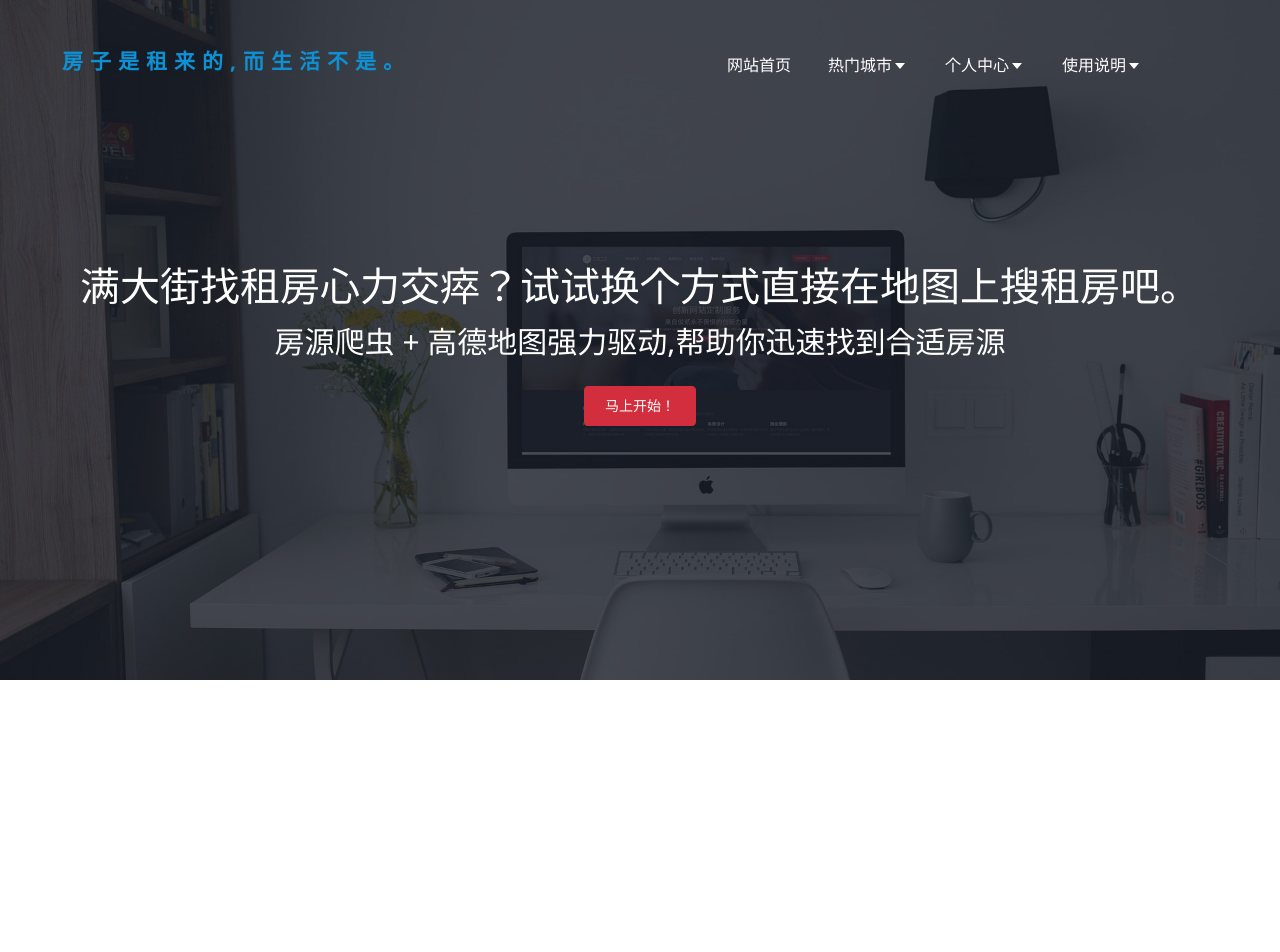
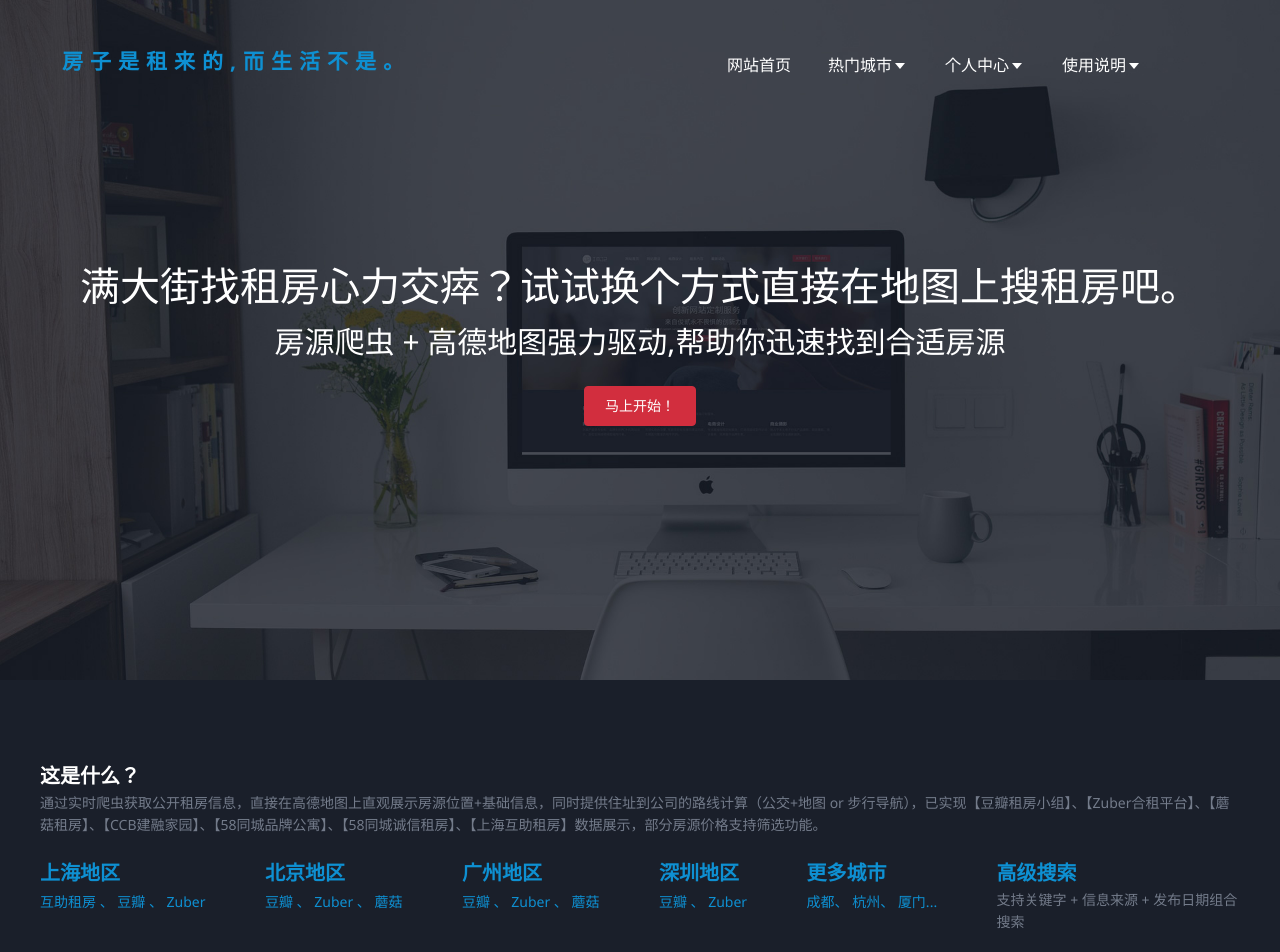
Before and after one commit to liguobao/house, a Vue app: page / in a window 1280 px wide. Shown: the top 952 px of the page. Built offline with nearby package versions, Linux system fonts and the light colour scheme.

Commit message:
feat:introduction部分

```diff
--- a/public/index.html
+++ b/public/index.html
@@ -4,8 +4,15 @@
     <meta charset="utf-8">
     <meta http-equiv="X-UA-Compatible" content="IE=edge">
     <meta name="viewport" content="width=device-width,initial-scale=1.0">
+    <meta name="description" content="写点什么好呢？鬼知道呀！" />
+    <meta name="viewport"
+          content="width=device-width, initial-scale=1.0, minimum-scale=1.0, maximum-scale=1.0, user-scalable=no">
+    <meta name="format-detection" content="telephone=no">
+    <meta name="renderer" content="webkit">
+    <meta name="google-site-verification" content="Q0y5SjnUTFOeVLdR_mexdtKu7n8fWICNSr0F1_4LA88" />
+    <meta http-equiv="Cache-Control" content="no-siteapp" />
     <link rel="icon" href="<%= BASE_URL %>favicon.ico">
-    <title>house</title>
+    <title>地图搜租房</title>
   </head>
   <body>
     <noscript>
--- a/src/App.vue
+++ b/src/App.vue
@@ -14,6 +14,9 @@
   ul,li{
     list-style: none;
   }
+  a{
+    text-decoration: none;
+  }
   body{
     font-weight: 400;
     line-height: 1.6;
--- a/src/views/Home.vue
+++ b/src/views/Home.vue
@@ -5,6 +5,47 @@
       <h2 class="slogan">满大街找租房心力交瘁？试试换个方式直接在地图上搜租房吧。</h2>
       <p class="sub-slogan">房源爬虫 + 高德地图强力驱动,帮助你迅速找到合适房源</p>
       <el-button type="danger" class="start">马上开始！</el-button>
+    </div>
+    <div class="introduction">
+      <div>
+        <h3 class="sub-title">这是什么？</h3>
+        <p class="text">
+          通过实时爬虫获取公开租房信息，直接在高德地图上直观展示房源位置+基础信息，同时提供住址到公司的路线计算（公交+地图 or 步行导航），已实现【豆瓣租房小组】、【Zuber合租平台】、【蘑菇租房】、【CCB建融家园】、【58同城品牌公寓】、【58同城诚信租房】、【上海互助租房】数据展示，部分房源价格支持筛选功能。
+        </p>
+        <div class="cities">
+          <div class="city-item" v-for="item in cities" :key="item.name">
+            <a target="_blank" :href="mapUrl + `?cityname=${item.cityname}`" class="highlight-name">{{item.name}}</a>
+            <div class="form" v-if="item.form && item.form.length">
+              <a target="_blank" :href="mapUrl + `?cityname=${item.cityname}&source=${where.source}`" class="highlight-name" v-for="(where,index) in item.form" :key="where.name">
+                {{where.name}}
+                <template v-if="index < item.form.length - 1">、</template>
+              </a>
+            </div>
+          </div>
+          <div class="city-item">
+            <a target="_blank" href="javascript:;" class="highlight-name">更多城市</a>
+            <div class="form">
+              <a target="_blank" :href="mapUrl + `?cityname=成都`" class="highlight-name">
+                成都、
+              </a>
+              <a target="_blank" :href="mapUrl + `?cityname=杭州`" class="highlight-name">
+                杭州、
+              </a>
+              <a target="_blank" :href="mapUrl + `?cityname=厦门`" class="highlight-name">
+                厦门...
+              </a>
+            </div>
+          </div>
+          <div class="city-item search">
+            <a target="_blank" href="javascript:;" class="highlight-name">高级搜索</a>
+            <p>支持关键字 + 信息来源 + 发布日期组合搜索</p>
+          </div>
+        </div>
+        <div class="new-douban">
+          <a href="" class="highlight-name">新增豆瓣租房小组</a>
+          <p>你在的城市没有数据？没有对应的租房小组数据？试试手动添加爬虫任务吧！（如：厦门租房小组 https://www.douban.com/group/XMhouse/）</p>
+        </div>
+      </div>
     </div>
   </div>
 </template>
@@ -51,6 +92,61 @@
       }
     }
   }
+  .introduction{
+    padding: 40px 20px;
+    background: #1a1f2a;
+    color: #fff;
+    >div{
+     max-width: 1200px;
+     margin: auto;
+    }
+    .sub-title{
+      margin-top: 40px;
+      font-size: 20px;
+      font-weight: 600;
+    }
+    .text{
+      margin-bottom: 20px;
+      color: #737b8a;
+      font-size: 14px;
+    }
+    .cities{
+      display: flex;
+      margin-bottom: 32px;
+      .city-item{
+        flex: auto;
+        &.search{
+          width: 184px;
+        }
+        p{
+          font-size: 14px;
+          color: #737b8a;
+        }
+      }
+      .form{
+        .highlight-name{
+          font-size: 14px;
+          font-weight: 400;
+        }
+      }
+    }
+    .new-douban{
+      p{
+        font-size: 14px;
+        color: #737b8a;
+      }
+      margin-bottom: 20px;
+    }
+  }
+  .highlight-name{
+    color: #0e90d2;
+    font-size: 20px;
+    font-weight: 600;
+    transition: all 0.3s;
+    &:hover{
+      color: #095f8a;
+    }
+  }
 </style>
 <script>
 import Header from './../components/header'
@@ -58,6 +154,94 @@ export default {
   name: 'home',
   components: {
       Header
+  },
+  data() {
+    return {
+      cities: [
+        {
+          name: '上海地区',
+          url: '',
+          cityname: '上海',
+          form: [
+            {
+              name: '互助租房',
+              url: '',
+              source:'huzhuzufang'
+            },
+            {
+              name: '豆瓣',
+              url: '',
+              source:'douban'
+            },
+            {
+              name: 'Zuber',
+              url: '',
+              source:'zuber'
+            },
+          ]
+        },
+        {
+          name: '北京地区',
+          url: '',
+          cityname: '北京',
+          form: [
+            {
+              name: '豆瓣',
+              url: '',
+              source:'douban'
+            },
+            {
+              name: 'Zuber',
+              url: '',
+              source:'zuber'
+            },
+            {
+              name: '蘑菇',
+              url: '',
+              source:'mogu'
+            },
+          ]
+        },
+        {
+          name: '广州地区',
+          url: '',
+          cityname: '广州',
+          form: [
+            {
+              name: '豆瓣',
+              url: '',
+              source:'douban'
+            },
+            {
+              name: 'Zuber',
+              url: '',
+              source:'zuber'
+            },
+            {
+              name: '蘑菇',
+              url: '',
+              source:'mogu'
+            },
+          ]
+        },
+        {
+          name: '深圳地区',
+          url: '',
+          cityname: '深圳',
+          form: [
+            {
+              name: '豆瓣',
+              url: 'douban'
+            },
+            {
+              name: 'Zuber',
+              url: 'zuber'
+            },
+          ]
+        }
+      ],
+      mapUrl: `https://www.woyaozufang.live/Home/HouseList`
+    }
   }
 }
 </script>
```
